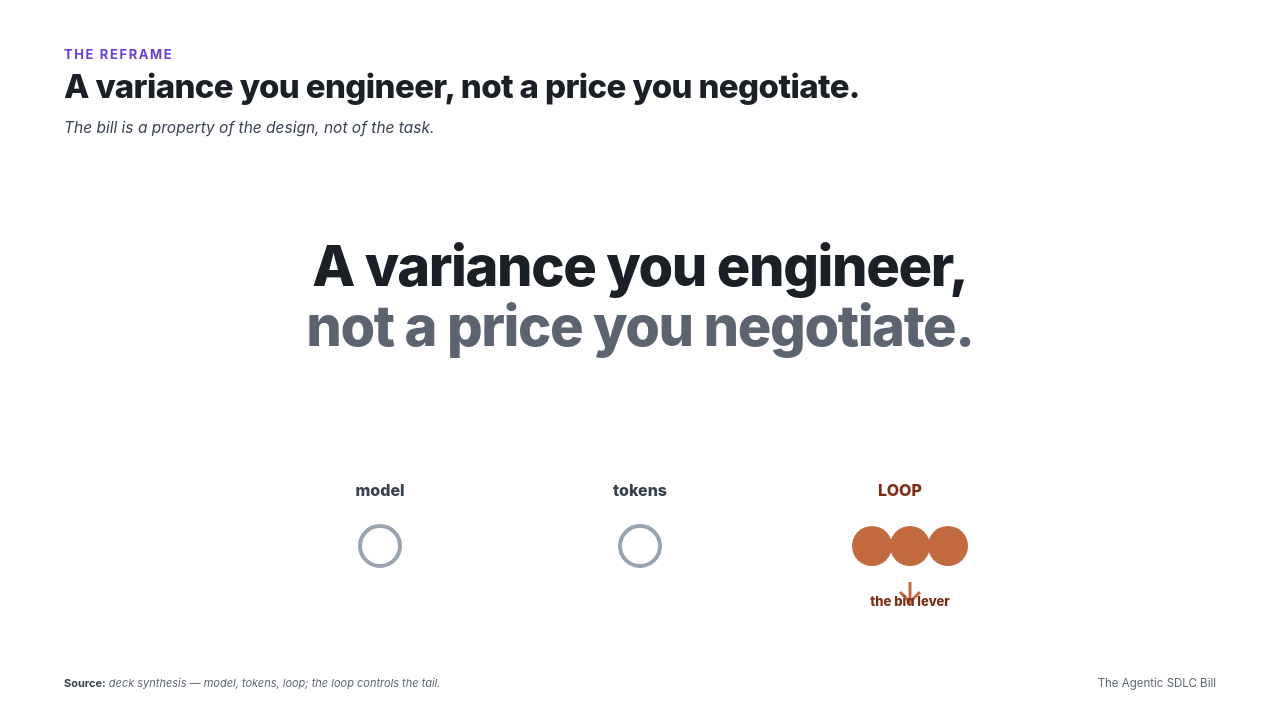
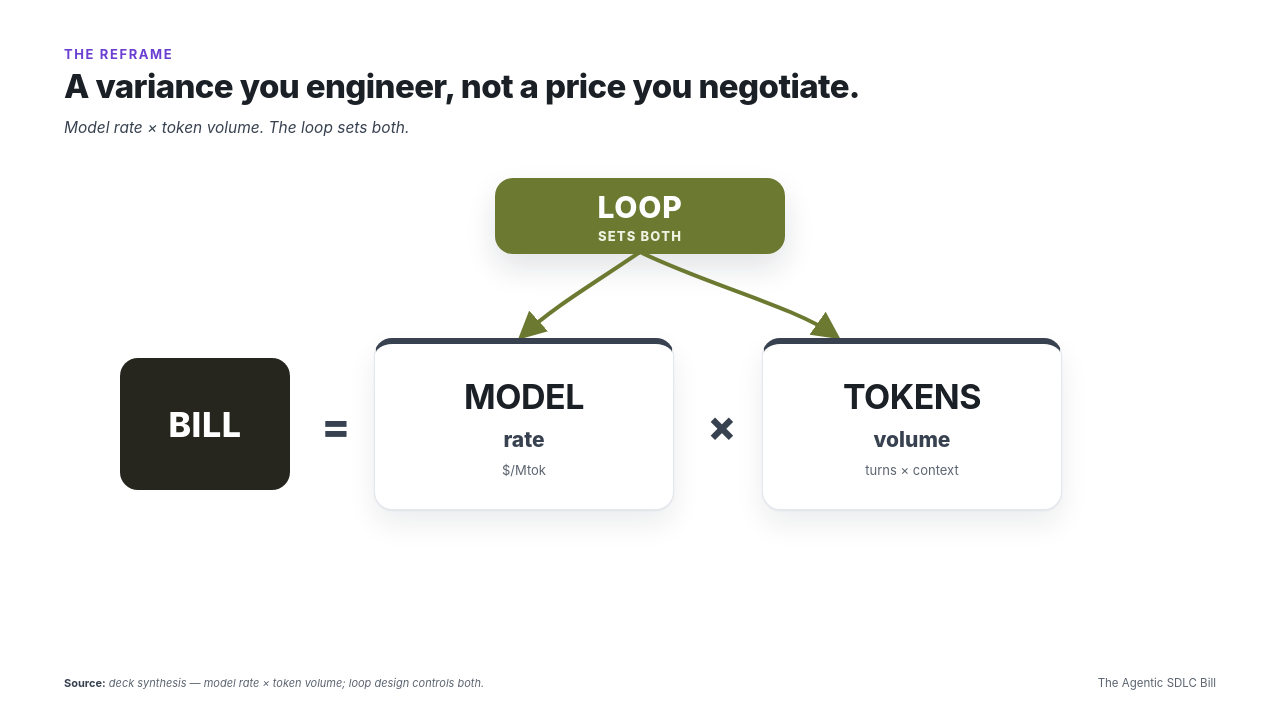
Before and after one commit to danielmeppiel/finops-workshop, a plain HTML site: page docs/slides/s02-reframe.html in a window 1280 px wide. Drawn offline with Linux system fonts and the light colour scheme.

Commit message:
deck: fix model/tokens narrative + remove repeated text + clearer visuals
Audit pass on the minimalist deck to correct the cost framing and
sharpen weak visuals.

- s01: drop dismissive "not the token price" framing; show the loop
  gives 7x on the same model AND a wrong model fails and costs most;
  fix row-label overlap
- s02: remove duplicated title; rebuild as BILL = MODEL rate x TOKENS
  volume, with the LOOP feeding (engineering) both
- s03: replace cryptic memory/grid glyphs with a relatable
  memory-resets vs versioned-artifact-repeats contrast
- s07, s10: remove repeated tagline/subtitle text
- cover: remove person/company naming (generalized workshop)

Co-authored-by: Copilot <223556219+Copilot@users.noreply.github.com>

```diff
--- a/docs/slides/s02-reframe.html
+++ b/docs/slides/s02-reframe.html
@@ -4,24 +4,35 @@
 <div class="slide">
   <div class="kick">The reframe</div>
   <h1 class="ttl">A variance you engineer, not a price you negotiate.</h1>
-  <div class="gov">The bill is a property of the design, not of the task.</div>
+  <div class="gov">Model rate × token volume. The loop sets both.</div>
 
-  <div style="position:absolute;left:185px;top:236px;width:910px;text-align:center">
-    <div style="font-size:56px;font-weight:800;letter-spacing:-1.4px;line-height:1.08">A variance you engineer,<br><span style="color:var(--muted)">not a price you negotiate.</span></div>
+  <div class="loop-pill">
+    <div>LOOP</div><span>sets both</span>
   </div>
 
-  <svg width="680" height="142" viewBox="0 0 680 142" style="position:absolute;left:300px;top:464px" xmlns="http://www.w3.org/2000/svg">
-    <text x="80" y="32" text-anchor="middle" font-size="16" font-weight="800" fill="#37414f" font-family="var(--font)">model</text>
-    <text x="340" y="32" text-anchor="middle" font-size="16" font-weight="800" fill="#37414f" font-family="var(--font)">tokens</text>
-    <text x="600" y="32" text-anchor="middle" font-size="16" font-weight="800" fill="#7c2d12" font-family="var(--font)">LOOP</text>
-    <circle cx="80" cy="82" r="20" fill="none" stroke="#9aa3b0" stroke-width="4"/>
-    <circle cx="340" cy="82" r="20" fill="none" stroke="#9aa3b0" stroke-width="4"/>
-    <circle cx="572" cy="82" r="20" fill="#c26b3f"/><circle cx="610" cy="82" r="20" fill="#c26b3f"/><circle cx="648" cy="82" r="20" fill="#c26b3f"/>
-    <path d="M610 118 v18" stroke="#c26b3f" stroke-width="3"/><path d="M600 128 l10 10 10-10" fill="none" stroke="#c26b3f" stroke-width="3"/>
-    <text x="610" y="142" text-anchor="middle" font-size="13" font-weight="800" fill="#7c2d12" font-family="var(--font)">the big lever</text>
+  <svg width="620" height="100" viewBox="0 0 620 100" style="position:absolute;left:330px;top:252px" xmlns="http://www.w3.org/2000/svg">
+    <defs><marker id="a" viewBox="0 0 10 10" refX="8" refY="5" markerWidth="7" markerHeight="7" orient="auto"><path d="M0,0 L10,5 L0,10 z" fill="#6c7931"/></marker></defs>
+    <path d="M310 0 C260 34 225 54 192 84" stroke="#6c7931" stroke-width="4" fill="none" marker-end="url(#a)"/>
+    <path d="M310 0 C380 34 463 54 506 84" stroke="#6c7931" stroke-width="4" fill="none" marker-end="url(#a)"/>
   </svg>
 
-  <div class="src"><b>Source:</b> deck synthesis — model, tokens, loop; the loop controls the tail.</div>
+  <div class="bill">BILL</div>
+  <div class="eq">=</div>
+  <div class="factor model"><b>MODEL</b><span>rate</span><em>$/Mtok</em></div>
+  <div class="times">×</div>
+  <div class="factor tokens"><b>TOKENS</b><span>volume</span><em>turns × context</em></div>
+
+  <div class="src"><b>Source:</b> deck synthesis — model rate × token volume; loop design controls both.</div>
   <div class="tagr">The Agentic SDLC Bill</div>
 </div>
+<style>
+  .loop-pill{position:absolute;left:495px;top:178px;width:290px;height:76px;border-radius:18px;background:var(--olive);color:#fff;display:flex;flex-direction:column;align-items:center;justify-content:center;box-shadow:0 14px 30px rgba(16,24,40,.12)}
+  .loop-pill div{font-size:30px;font-weight:800;letter-spacing:.8px}.loop-pill span{font-size:13px;font-weight:800;letter-spacing:1.2px;text-transform:uppercase;color:#eef0e0;margin-top:3px}
+  .bill{position:absolute;left:120px;top:358px;width:170px;height:132px;border-radius:18px;background:#26261f;color:#fff;display:flex;align-items:center;justify-content:center;font-size:34px;font-weight:800;letter-spacing:.6px}
+  .eq,.times{position:absolute;top:400px;width:44px;text-align:center;font-size:42px;font-weight:800;color:var(--slate)}
+  .eq{left:314px}.times{left:700px}
+  .factor{position:absolute;top:338px;width:300px;height:172px;border:1.5px solid var(--line);border-top:6px solid var(--slate);border-radius:18px;background:#fff;box-shadow:0 1px 2px rgba(16,24,40,.06),0 14px 28px rgba(16,24,40,.08);display:flex;flex-direction:column;align-items:center;justify-content:center;text-align:center}
+  .factor.model{left:374px}.factor.tokens{left:762px}
+  .factor b{font-size:34px;letter-spacing:-.5px}.factor span{font-size:21px;font-weight:800;color:var(--slate);margin-top:10px}.factor em{font-style:normal;font-size:13px;color:var(--muted);margin-top:10px}
+</style>
 </body></html>
```
Also changed, not shown: docs/slides/cover.html (+1 -1 lines), docs/slides/s01-number.html (+3 -3 lines), docs/slides/s03-why-not-dev.html (+29 -10 lines), docs/slides/s07-tooling.html (+2 -2 lines), docs/slides/s10-playbook.html (+2 -2 lines).
